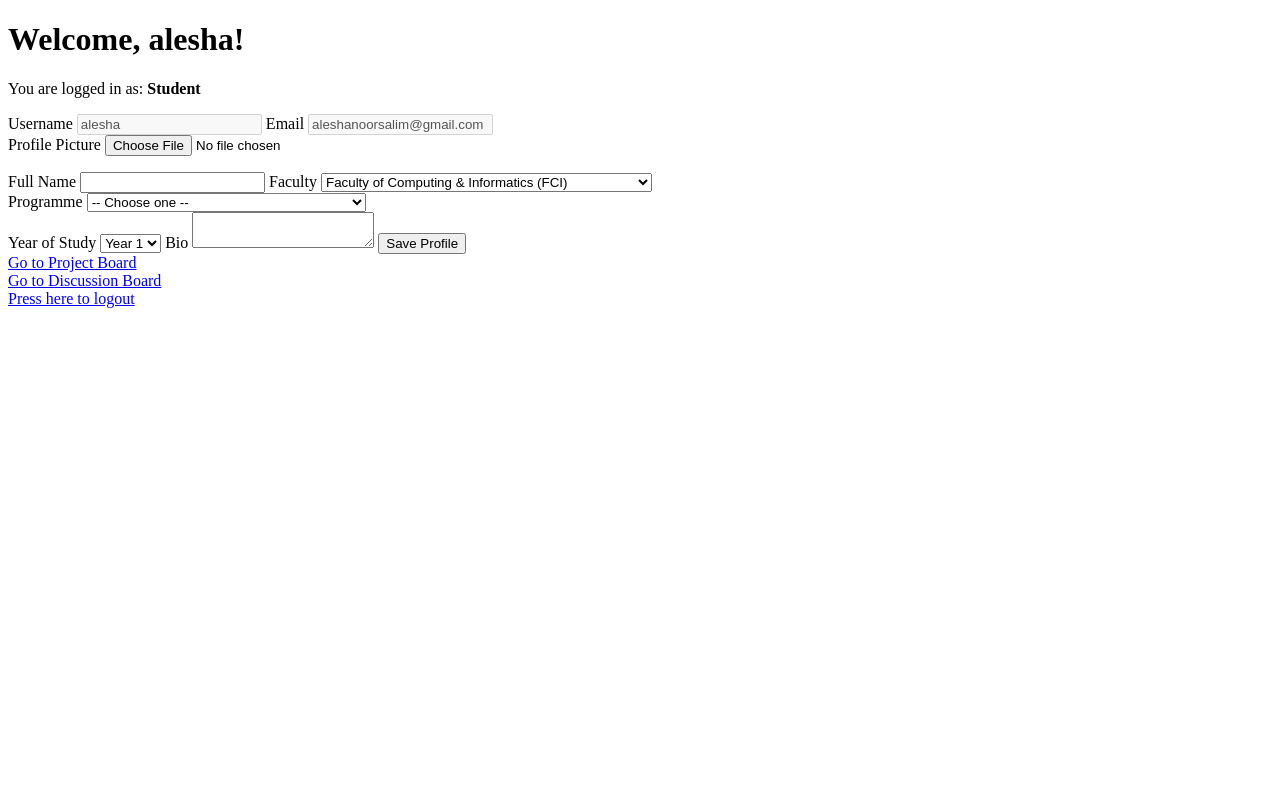
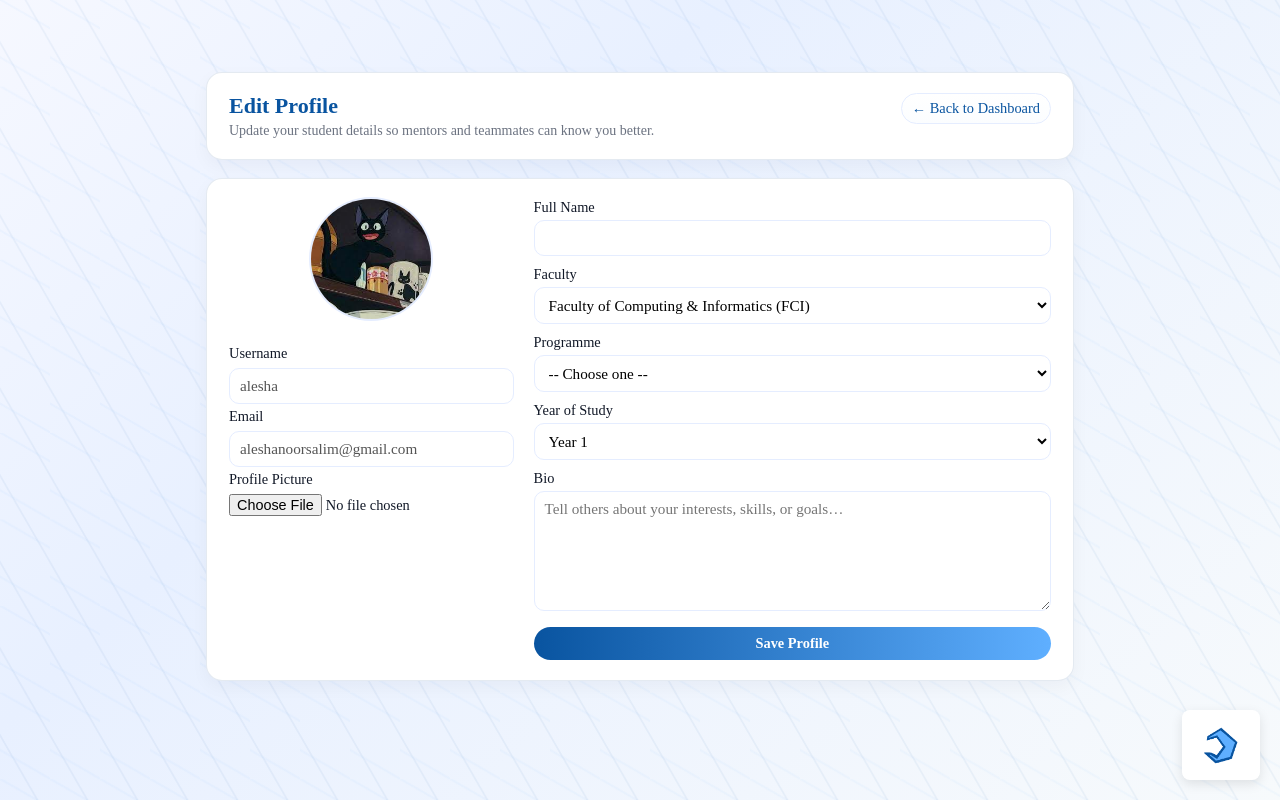
Before and after one commit to 4l3sh4/web-app-building-competition-2025, a Flask app: page /student/profile/edit in a window 1280 px wide. Run offline with Flask 3, Linux system fonts and the light colour scheme; a user stored in the database is signed in; some libraries are stand-ins or nearby versions.

Commit message:
add css for edit pages

```diff
--- /dev/null
+++ b/static/css/edit.css
@@ -0,0 +1,303 @@
+/* =========
+   SHELL + PANELS
+   ========= */
+
+.shell {
+    width: 100%;
+    max-width: 900px;
+    margin: 0 auto;
+    padding: 24px 16px 40px;
+    position: relative;
+    z-index: 2;
+}
+
+.panel {
+    background: var(--card-bg);
+    border-radius: 16px;
+    padding: 20px 22px;
+    box-shadow: 0 6px 18px rgba(17,24,39,0.04);
+    border: 1px solid rgba(226,232,240,0.9);
+    margin-bottom: 18px;
+}
+
+.page-header-row {
+    display: flex;
+    align-items: flex-start;
+    justify-content: space-between;
+    gap: 12px;
+}
+
+.page-title {
+    font-size: 22px;
+    margin: 0 0 4px 0;
+    color: var(--accent-1);
+}
+
+.muted {
+    color: var(--muted);
+    font-size: 14px;
+}
+
+.back-link {
+    font-size: 0.9rem;
+    text-decoration: none;
+    color: var(--accent-1);
+    padding: 6px 10px;
+    border-radius: 999px;
+    border: 1px solid #e5edff;
+    background: linear-gradient(180deg,#ffffff,#fbfdff);
+    align-self: flex-start;
+    transition: transform .15s ease, box-shadow .15s ease;
+}
+
+.back-link:hover {
+    transform: translateY(-2px);
+    box-shadow: 0 6px 18px rgba(15,23,42,0.08);
+}
+
+/* =========
+   EDIT LAYOUT
+   ========= */
+
+.edit-panel {
+    display: grid;
+    grid-template-columns: minmax(0, 1.1fr) minmax(0, 2fr);
+    gap: 20px;
+}
+
+@media (max-width: 800px) {
+    .edit-panel {
+        grid-template-columns: 1fr;
+    }
+}
+
+/* left column: pfp + readonly fields (username/email) */
+
+.profile-side {
+    min-width: 0;
+}
+
+.pfp-block {
+    text-align: center;
+    margin-bottom: 12px;
+}
+
+.pfp-block img {
+    width: 120px;
+    height: 120px;
+    border-radius: 50%;
+    object-fit: cover;
+    box-shadow: 0 0 0 2px #e5edff;
+    background: #e5e7eb;
+    margin-bottom: 6px;
+}
+
+.profile-side label {
+    display: block;
+    font-size: 0.85rem;
+    font-weight: 500;
+    margin: 4px 0 2px;
+}
+
+.readonly-field {
+    width: 100%;
+    padding: 6px 10px;
+    border-radius: 8px;
+    border: 1px solid #e5edff;
+    font-size: 0.9rem;
+    background: #f9fafb;
+}
+
+/* right column: form fields */
+
+.form-side {
+    min-width: 0;
+}
+
+/* generic form layout for both student & mentor */
+
+.edit-form {
+    display: grid;
+    grid-template-columns: 1fr;
+    gap: 10px;
+}
+
+.form-group {
+    display: flex;
+    flex-direction: column;
+    gap: 4px;
+}
+
+.form-group label {
+    font-size: 0.9rem;
+    font-weight: 500;
+}
+
+input[type="text"],
+input[type="email"],
+input[type="url"],
+select,
+textarea {
+    width: 100%;
+    padding: 8px 10px;
+    border-radius: 10px;
+    border: 1px solid #e5edff;
+    font-family: inherit;
+    font-size: 0.95rem;
+    box-sizing: border-box;
+    background: #ffffff;
+}
+
+textarea {
+    min-height: 120px;
+    resize: vertical;
+}
+
+/* file input wrapper (simple) */
+input[type="file"] {
+    font-size: 0.9rem;
+}
+
+/* submit button */
+
+.btn-save {
+    margin-top: 6px;
+    display: inline-flex;
+    align-items: center;
+    justify-content: center;
+    padding: 8px 18px;
+    border-radius: 999px;
+    border: none;
+    background: linear-gradient(90deg,var(--accent-1),var(--accent-2));
+    color: #ffffff;
+    font-weight: 600;
+    font-size: 0.9rem;
+    cursor: pointer;
+}
+
+.btn-save:hover {
+    opacity: 0.95;
+}
+
+/* =========
+   THEME TOGGLE
+   ========= */
+
+.theme-toggle {
+    position: fixed;
+    bottom: 20px;
+    right: 20px;
+    z-index: 100;
+    background: var(--card-bg);
+    border: none;
+    padding: 10px 14px;
+    border-radius: 8px;
+    cursor: pointer;
+    font-size: 18px;
+    box-shadow: 0 4px 12px rgba(0,0,0,0.1);
+    transition: transform 0.2s, box-shadow 0.2s;
+}
+
+.theme-toggle:hover {
+    transform: scale(1.1);
+    box-shadow: 0 6px 16px rgba(0,0,0,0.15);
+}
+
+/* =========================
+   Expertise chips
+========================= */
+
+.expertise-title {
+    font-size: 0.95rem;
+    font-weight: 600;
+    margin-bottom: 2px;
+}
+
+.expertise-hint {
+    font-size: 0.8rem;
+    color: #6b7280;
+    margin-bottom: 8px;
+}
+
+.expertise-grid {
+    display: flex;
+    flex-wrap: wrap;
+    gap: 8px;
+}
+
+/* Each chip */
+.expertise-chip {
+    display: inline-flex;
+    align-items: center;
+    gap: 6px;
+    padding: 6px 10px;
+    border-radius: 999px;
+    border: 1px solid #e5edff;
+    background: #f9fbff;
+    cursor: pointer;
+    font-size: 0.85rem;
+    line-height: 1.3;
+}
+
+.expertise-chip input[type="checkbox"] {
+    /* keep it visible but tidy */
+    margin: 0;
+    accent-color: #2563eb;
+}
+
+.chip-text {
+    white-space: nowrap;
+}
+
+/* =========
+   DARK MODE
+   ========= */
+
+html.dark-mode .panel {
+    background: #111827;
+    border-color: #334155;
+    box-shadow: 0 8px 24px rgba(0,0,0,0.6);
+}
+
+html.dark-mode .page-title,
+html.dark-mode .form-group label {
+    color: #e5e7eb;
+}
+
+html.dark-mode .muted {
+    color: #9ca3af;
+}
+
+html.dark-mode input[type="text"],
+html.dark-mode input[type="email"],
+html.dark-mode input[type="url"],
+html.dark-mode select,
+html.dark-mode textarea {
+    background: #020617;
+    border-color: #475569;
+    color: #e5e7eb;
+}
+
+html.dark-mode .readonly-field {
+    background: #020617;
+    border-color: #475569;
+    color: #e5e7eb;
+}
+
+html.dark-mode .pfp-block img {
+    box-shadow: 0 0 0 2px #475569;
+}
+
+
+html.dark-mode .theme-toggle {
+    background: #020617;
+}
+
+html.dark-mode .expertise-chip {
+    border-color: #374151;
+    background: #111827;
+}
+
+html.dark-mode .expertise-hint {
+    color: #9ca3af;
+}
--- a/static/css/profile_view.css
+++ b/static/css/profile_view.css
@@ -247,7 +247,6 @@ html.dark-mode .panel {
     right: 20px;
     height: 48px;
     width: 48px;
-    border-radius: 999px;
     display: flex;
     align-items: center;
     justify-content: center;
--- a/templates/edit_student.html
+++ b/templates/edit_student.html
@@ -2,40 +2,80 @@
 <html lang="en">
 <head>
     <meta charset="UTF-8">
-    <meta name="viewport" content="width=device-width, initial-scale=1.0">
-    <title>Profile</title>
+    <title>Edit Student Profile</title>
+
+    <!-- base + edit styles + bg + darkmode -->
+    <link rel="stylesheet" href="{{ url_for('static', filename='css/styles.css') }}">
+    <link rel="stylesheet" href="{{ url_for('static', filename='css/edit.css') }}">
+    <link rel="stylesheet" href="{{ url_for('static', filename='css/sub-hex-bg.css') }}">
+    <script src="{{ url_for('static', filename='js/darkmode.js') }}"></script>
 </head>
 <body>
-    <h1>Welcome, {{ current_user.username }}!</h1>
-    <p>You are logged in as: <strong>{{ current_user.role|capitalize }}</strong></p>
+    <button class="theme-toggle" id="themeToggle" title="Toggle dark mode">🌙</button>
 
-    <label>Username</label>
-    <input type="text" value="{{ current_user.username }}" disabled>
-    <label>Email</label>
-    <input type="email" value="{{ current_user.email }}" disabled>
+    <div class="shell">
 
-    <form method="POST" enctype="multipart/form-data">
-
-    <div style="margin-bottom: 1rem;">
-        <label for="pfp">Profile Picture</label>
-
-        {% if profile and profile.pfp %}
-            <div style="margin: 10px 0;">
-                <img src="{{ url_for('static', filename='assets/pfp/' + profile.pfp) }}"
-                     alt="Profile Picture"
-                     style="width:120px; height:120px; object-fit:cover; border-radius:50%;">
-            </div>
-        {% endif %}
-
-        <input type="file" name="pfp" id="pfp" accept="image/*">
+        <!-- HEADER PANEL (like request page) -->
+        <div class="panel page-header">
+            <div class="page-header-row">
+                <div>
+                    <h1 class="page-title">Edit Profile</h1>
+                    <p class="muted">
+                        Update your student details so mentors and teammates can know you better.
+                    </p>
                 </div>
 
-    <label>Full Name</label>
-    <input type="text" name="full_name"
+                <a href="{{ url_for('dashboard') }}" class="back-link">← Back to Dashboard</a>
+            </div>
+        </div>
+
+        <!-- MAIN EDIT PANEL: left = account + pfp, right = form -->
+        <div class="panel edit-panel">
+            <!-- LEFT COLUMN -->
+            <div class="profile-side">
+                <div class="pfp-block">
+                    {% if profile and profile.pfp %}
+                        <img src="{{ url_for('static', filename='assets/pfp/' + profile.pfp) }}"
+                            alt="Profile Picture">
+                    {% else %}
+                        <img src="{{ url_for('static', filename='assets/pfp/default_pfp.png') }}"
+                            alt="Profile Picture">
+                    {% endif %}
+                </div>
+
+                <div class="form-group">
+                    <label>Username</label>
+                    <input type="text" class="readonly-field"
+                        value="{{ current_user.username }}" disabled>
+                </div>
+
+                <div class="form-group">
+                    <label>Email</label>
+                    <input type="email" class="readonly-field"
+                        value="{{ current_user.email }}" disabled>
+                </div>
+
+                <div class="form-group">
+                    <label for="pfp">Profile Picture</label>
+                    <input type="file" name="pfp" id="pfp" accept="image/*" form="student-edit-form">
+                </div>
+            </div>
+
+            <!-- RIGHT COLUMN -->
+            <div class="form-side">
+                <form method="POST" enctype="multipart/form-data"
+                    id="student-edit-form" class="edit-form">
+
+                    <!-- Full name -->
+                    <div class="form-group">
+                        <label for="full_name">Full Name</label>
+                        <input type="text" id="full_name" name="full_name"
                             value="{{ profile.full_name if profile else '' }}" required>
+                    </div>
 
-    <!-- Faculty dropdown -->
-    <label>Faculty</label>
+                    <!-- Faculty -->
+                    <div class="form-group">
+                        <label for="faculty">Faculty</label>
                         <select name="faculty" id="faculty" required>
                             {% for value, label in FACULTIES %}
                                 <option value="{{ value }}"
@@ -44,16 +84,19 @@
                                 </option>
                             {% endfor %}
                         </select>
+                    </div>
 
-    <div id="programme-wrapper">
-        <label>Programme</label>
+                    <!-- Programme -->
+                    <div class="form-group" id="programme-wrapper">
+                        <label for="programme">Programme</label>
                         <select name="programme" id="programme" required>
                             <option value="">-- Choose one --</option>
                         </select>
                     </div>
 
                     <!-- Year -->
-    <label>Year of Study</label>
+                    <div class="form-group">
+                        <label for="year">Year of Study</label>
                         <select name="year" id="year" required>
                             {% for y in [1,2,3,4] %}
                                 <option value="{{ y }}"
@@ -62,25 +105,29 @@
                                 </option>
                             {% endfor %}
                         </select>
+                    </div>
 
                     <!-- Specialization -->
-    <div id="specialization-wrapper" style="display: none;">
-        <label>Specialization</label>
+                    <div class="form-group" id="specialization-wrapper" style="display:none;">
+                        <label for="specialization">Specialization</label>
                         <select name="specialization" id="specialization">
                             <option value="">-- Choose one --</option>
                         </select>
                     </div>
 
                     <!-- Bio -->
-    <label>Bio</label>
-    <textarea name="bio">{{ profile.bio if profile else '' }}</textarea>
+                    <div class="form-group">
+                        <label for="bio">Bio</label>
+                        <textarea name="bio" id="bio"
+                                placeholder="Tell others about your interests, skills, or goals…">{{ profile.bio if profile else '' }}</textarea>
+                    </div>
 
-    <button type="submit">Save Profile</button>
+                    <!-- Submit -->
+                    <button type="submit" class="btn-save">Save Profile</button>
                 </form>
-
-    <a href="{{ url_for('project_list') }}">Go to Project Board</a><br>
-    <a href="{{ url_for('forum') }}">Go to Discussion Board</a><br>
-    <a href="{{ url_for('logout') }}">Press here to logout</a>
+            </div>
+        </div>
+    </div>
 
     <script>
         window.PROGRAMME_LABELS = {{ PROGRAMME_LABELS | tojson | safe }};
```
Also changed, not shown: templates/edit_mentor.html (+64 -189 lines). Lines whose indentation alone changed are shown as unchanged.
